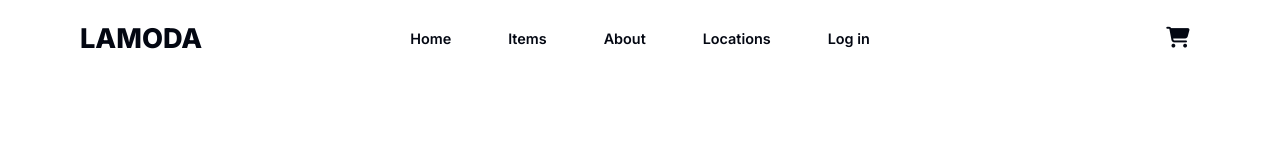
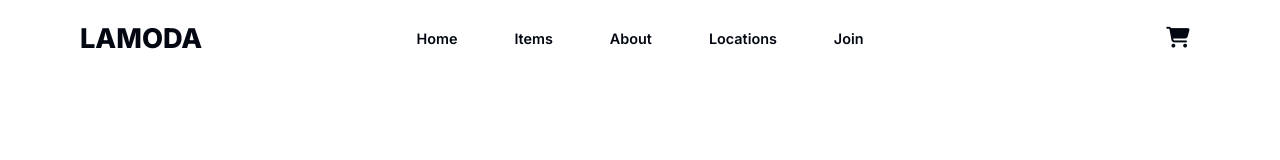
Before and after one commit to leenrd/Lamoda-ecommerce, a React (Vite) app: page /auth in a window 1280 px wide. Shown: the top 160 px of the page. Built offline with nearby package versions, Linux system fonts and the light colour scheme; a web font is replaced by a local one.

Commit message:
refactor: fixed auth

```diff
--- a/config/firebaseConfig.js
+++ b/config/firebaseConfig.js
@@ -1,11 +1,6 @@
-// Import the functions you need from the SDKs you need
 import { initializeApp } from "firebase/app";
 import { getAuth } from "firebase/auth";
 
-// TODO: Add SDKs for Firebase products that you want to use
-// https://firebase.google.com/docs/web/setup#available-libraries
-
-// Your web app's Firebase configuration
 const firebaseConfig = {
   apiKey: "AIzaSyA6gYx-VZDVEMS_9YQ_tOT8laKVNuptd0I",
   authDomain: "recifilo-db8ce.firebaseapp.com",
@@ -15,6 +10,5 @@ const firebaseConfig = {
   appId: "1:903952342430:web:1be77dd4fa3b9025b68a8f",
 };
 
-// Initialize Firebase
 export const app = initializeApp(firebaseConfig);
 export const auth = getAuth(app);
--- a/src/components/Navbar/navbar.jsx
+++ b/src/components/Navbar/navbar.jsx
@@ -48,7 +48,7 @@ const Navbar = () => {
               Locations{" "}
             </Link>
             <Link className="btn-ghost" to="/auth">
-              Log in
+              Join
             </Link>
           </div>
           <div className="right">
--- a/src/pages/auth/AuthPage.jsx
+++ b/src/pages/auth/AuthPage.jsx
@@ -7,10 +7,16 @@ const provider = new GoogleAuthProvider();
 
 const AuthPage = () => {
   const [GauthClicked, setGauthClicked] = useState(false);
+  const [userVerify, setUserVerify] = useState(false);
+
+  const handleVerification = () => {
+    setUserVerify((prev) => !prev);
+  };
 
   const handleGAuth = () => {
     setGauthClicked((prev) => !prev);
   };
+
   useEffect(() => {
     if (GauthClicked) {
       const auth = getAuth();
@@ -18,7 +24,8 @@ const AuthPage = () => {
         .then((result) => {
           // const credential = GoogleAuthProvider.credentialFromResult(result);
           const user = result.user;
-          console.log(user);
+          if (user.reloadUserInfo.emailVerified) handleVerification();
+          // console.log(user.reloadUserInfo);
         })
         .catch((error) => {
           console.log(error.message);
@@ -33,6 +40,9 @@ const AuthPage = () => {
   return (
     <>
       <main>
+        {userVerify ? (
+          <h1>User is verified</h1>
+        ) : (
           <div className="auth-left">
             <div className="auth-container">
               <div className="auth-heading">
@@ -112,6 +122,7 @@ const AuthPage = () => {
               </div>
             </div>
           </div>
+        )}
       </main>
     </>
   );
```
Also changed, not shown: 1 other file (tests, documents, lock files or other folders). Lines whose indentation alone changed are shown as unchanged.
